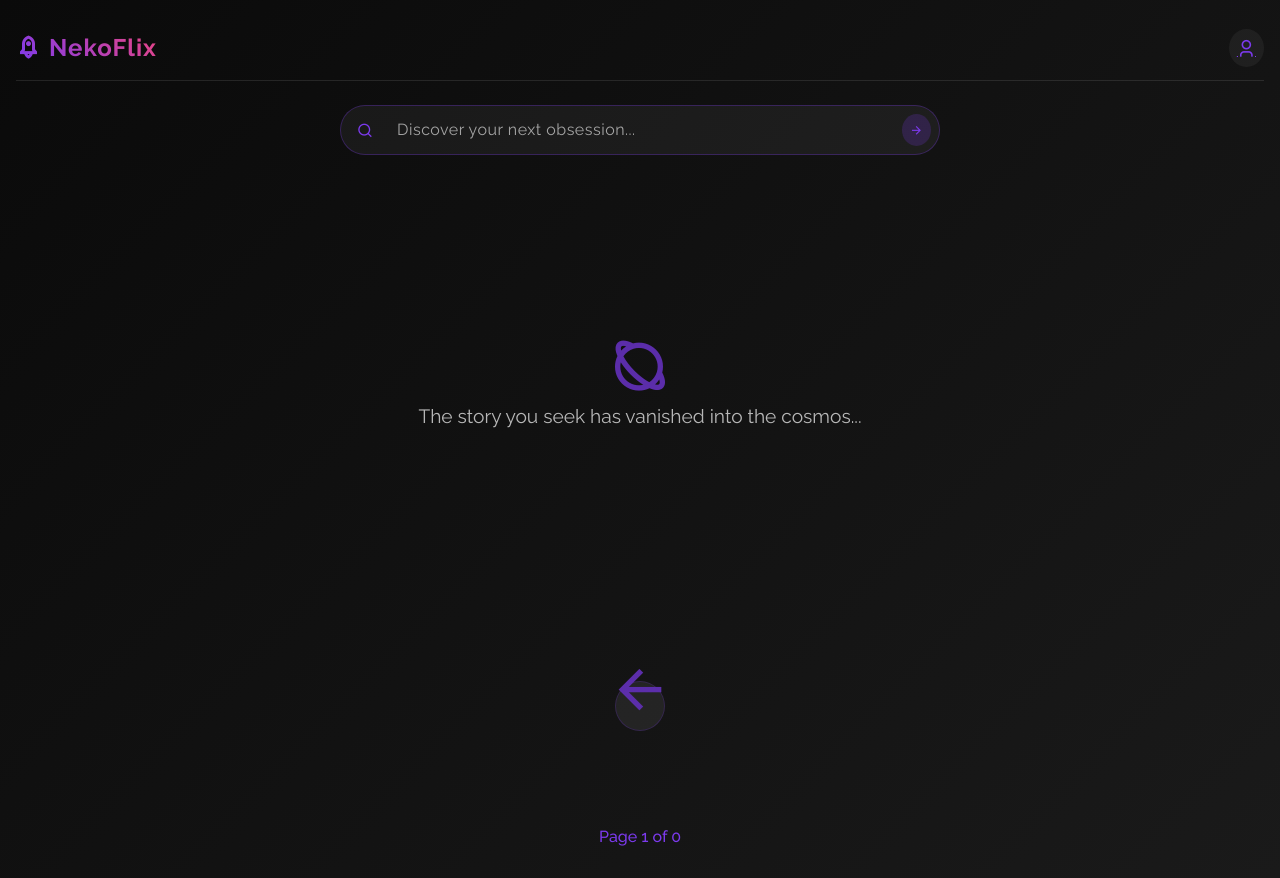
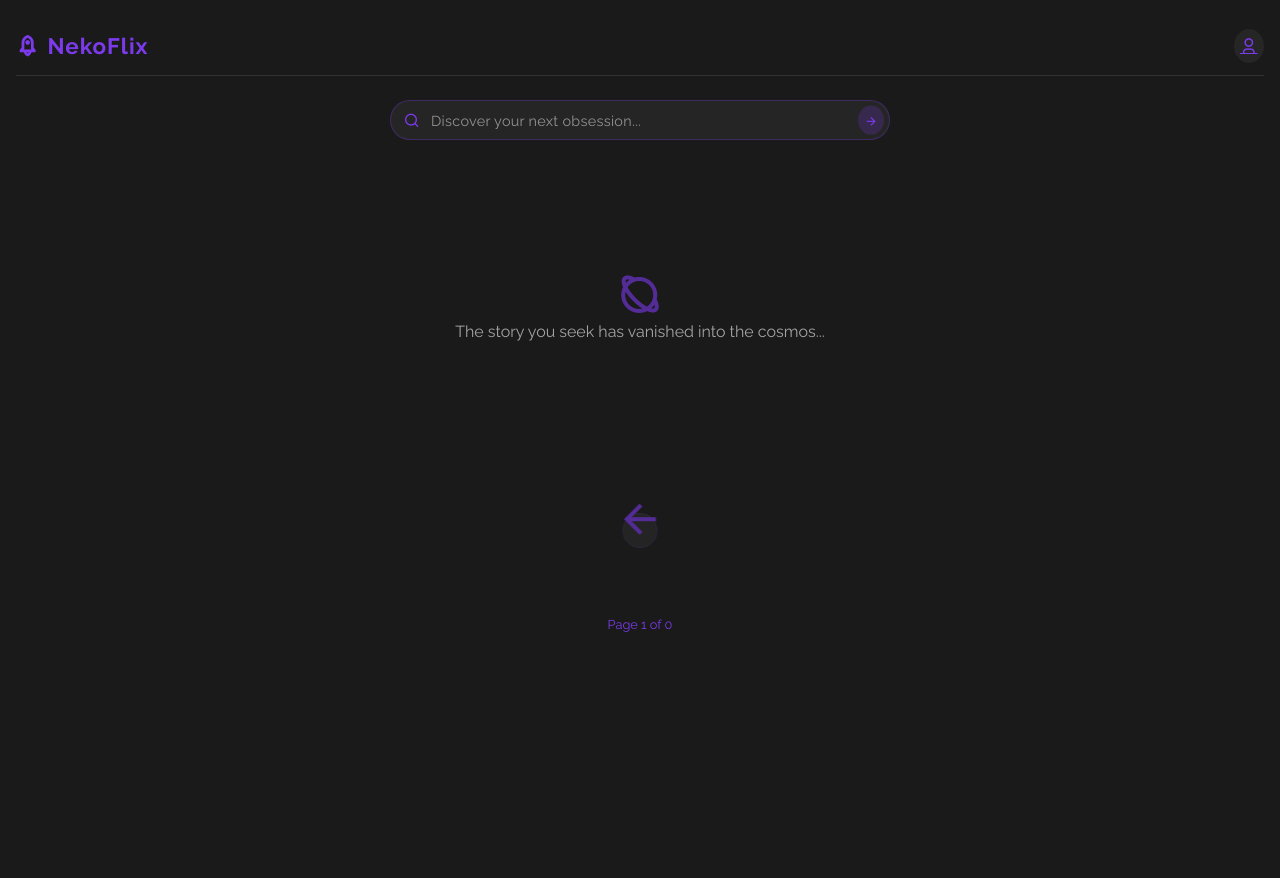
Before and after one commit to shahariarmahfuz/anime_verse, a Flask app: page / in a window 1280 px wide. After the commit the page ends 632 px from the top, so only its background shows below. Run offline with Flask 3, Linux system fonts and the light colour scheme; some libraries are stand-ins or nearby versions.

Commit message:
Update index.html

```diff
--- a/templates/index.html
+++ b/templates/index.html
@@ -17,7 +17,7 @@
             background: #0a0a0a;
         }
         body {
-            background: linear-gradient(135deg, #0a0a0a 0%, #1a1a1a 100%);
+            background: #1a1a1a; /* Simplified background */
             color: #ffffff;
             min-height: 100vh;
         }
@@ -35,51 +35,47 @@
             border-bottom: 1px solid rgba(255, 255, 255, 0.1);
         }
         .nav-bar h1 {
-            font-size: 1.5rem;
-            background: linear-gradient(45deg, #7c3aed, #e94584);
-            -webkit-background-clip: text;
-            -webkit-text-fill-color: transparent;
+            font-size: 1.4rem; /* Slightly smaller font size */
+            color: #7c3aed; /* Solid color for logo */
             letter-spacing: 1px;
             display: flex;
             align-items: center;
             gap: 0.5rem;
         }
         .admin-icon {
-            font-size: 1.2rem;
+            font-size: 1.1rem; /* Slightly smaller icon */
             color: #7c3aed;
-            transition: all 0.3s ease;
-            padding: 0.5rem;
+            transition: color 0.2s ease; /* Simplified transition */
+            padding: 0.4rem; /* Smaller padding */
             border-radius: 50%;
             background: rgba(255, 255, 255, 0.05);
         }
         .admin-icon:hover {
             color: #ffffff;
             background: #7c3aed;
-            transform: rotate(15deg);
-            box-shadow: 0 0 15px rgba(124, 58, 237, 0.5);
         }
         .header {
             text-align: center;
-            margin-bottom: 3rem;
+            margin-bottom: 2rem; /* Reduced margin */
         }
         .search-bar {
-            max-width: 600px;
-            height: 50px;
+            max-width: 500px; /* Smaller search bar */
+            height: 40px; /* Smaller search bar */
             margin: 0 auto;
             position: relative;
             background: rgba(255, 255, 255, 0.05);
-            border-radius: 50px;
+            border-radius: 30px; /* Smaller border radius */
             border: 1px solid rgba(124, 58, 237, 0.3);
             overflow: hidden;
         }
         .search-input {
             width: 100%;
-            padding: 0.8rem 3.5rem;
+            padding: 0.6rem 2.5rem; /* Smaller padding */
             border: none;
             background: transparent;
             color: white;
-            font-size: 1.1rem;
-            border-radius: 50px;
+            font-size: 1rem; /* Smaller font size */
+            border-radius: 30px; /* Smaller border radius */
         }
         .search-input:focus {
             outline: none;
@@ -88,23 +84,23 @@
         }
         .search-icon {
             position: absolute;
-            left: 1rem;
+            left: 0.8rem; /* Adjusted icon position */
             top: 50%;
             transform: translateY(-50%);
             color: #7c3aed;
         }
         .search-button {
             position: absolute;
-            right: 0.5rem;
+            right: 0.3rem; /* Adjusted button position */
             top: 50%;
             transform: translateY(-50%);
             background: rgba(124, 58, 237, 0.2);
             border: none;
             color: #7c3aed;
             cursor: pointer;
-            padding: 0.5rem;
+            padding: 0.4rem; /* Smaller padding */
             border-radius: 50%;
-            transition: all 0.3s ease;
+            transition: background-color 0.2s ease, color 0.2s ease; /* Simplified transition */
             outline: none;
         }
         .search-button:focus {
@@ -115,34 +111,34 @@
             color: #ffffff;
         }
         .search-input::placeholder {
-            color: rgba(255, 255, 255, 0.6);
-            letter-spacing: 0.5px;
-            font-size: 1rem;
+            color: rgba(255, 255, 255, 0.5); /* Slightly darker placeholder */
+            letter-spacing: 0.3px; /* Reduced letter spacing */
+            font-size: 0.9rem; /* Smaller font size */
         }
         .anime-grid {
             display: grid;
-            grid-template-columns: repeat(auto-fill, minmax(280px, 1fr));
-            gap: 2.5rem;
-            margin-bottom: 4rem;
+            grid-template-columns: repeat(auto-fill, minmax(120px, 1fr)); /* Even smaller cards */
+            gap: 1rem; /* Reduced gap */
+            margin-bottom: 3rem; /* Reduced margin */
         }
         .anime-card {
-            background: linear-gradient(45deg, #0a0a0a, #1a1a1a);
-            border-radius: 20px;
+            background: #1a1a1a; /* Solid background color */
+            border-radius: 10px; /* Smaller border radius */
             overflow: hidden;
-            transition: all 0.4s cubic-bezier(0.175, 0.885, 0.32, 1.275);
+            transition: transform 0.2s ease, box-shadow 0.2s ease; /* Simplified transition */
             cursor: pointer;
             position: relative;
-            border: 1px solid rgba(124, 58, 237, 0.3);
-            box-shadow: 0 8px 32px rgba(0, 0, 0, 0.1);
+            border: 1px solid rgba(124, 58, 237, 0.2); /* Thinner border */
+            box-shadow: 0 2px 8px rgba(0, 0, 0, 0.1); /* Reduced box shadow */
         }
         .anime-card:hover {
-            transform: translateY(-10px);
-            box-shadow: 0 15px 45px rgba(124, 58, 237, 0.3);
+            transform: translateY(-4px); /* Reduced translateY */
+            box-shadow: 0 6px 15px rgba(124, 58, 237, 0.2); /* Reduced box shadow */
         }
         .image-container {
             position: relative;
             width: 100%;
-            aspect-ratio: 16/9;
+            aspect-ratio: 2/3;
             overflow: hidden;
         }
         .image-container::before {
@@ -152,30 +148,28 @@
             left: 0;
             width: 100%;
             height: 100%;
-            background: linear-gradient(180deg, rgba(0,0,0,0) 60%, rgba(0,0,0,0.8) 100%);
+            background: linear-gradient(180deg, rgba(0,0,0,0) 70%, rgba(0,0,0,0.7) 100%); /* Simplified gradient */
             z-index: 1;
         }
         .anime-card img {
             width: 100%;
             height: 100%;
             object-fit: cover;
-            transition: transform 0.4s ease;
+            transition: transform 0.2s ease; /* Simplified transition */
         }
         .anime-card:hover img {
-            transform: scale(1.1);
+            transform: scale(1.03); /* Reduced scale */
         }
         .anime-card h3 {
-            padding: 1.2rem;
-            font-size: 1.2rem;
-            font-weight: 600;
-            background: linear-gradient(45deg, #7c3aed, #e94584);
-            -webkit-background-clip: text;
-            -webkit-text-fill-color: transparent;
+            padding: 0.6rem; /* Smaller padding */
+            font-size: 0.9rem; /* Smaller font size */
+            font-weight: 400; /* Lighter font weight */
+            color: #7c3aed; /* Solid color for title */
             text-align: center;
             position: relative;
             margin: 0;
-            line-height: 1.4;
-            min-height: 70px;
+            line-height: 1.2; /* Reduced line height */
+            min-height: 40px; /* Reduced min height */
             display: flex;
             align-items: center;
             justify-content: center;
@@ -183,120 +177,142 @@
         .anime-card h3::after {
             content: '';
             position: absolute;
-            bottom: 0.8rem;
+            bottom: 0.5rem; /* Adjusted bottom position */
             left: 50%;
             transform: translateX(-50%);
-            width: 60%;
-            height: 2px;
-            background: linear-gradient(45deg, #7c3aed, #e94584);
-            transition: width 0.3s ease;
+            width: 40%; /* Reduced width */
+            height: 1px; /* Thinner line */
+            background: #7c3aed; /* Solid color for line */
+            transition: width 0.2s ease; /* Simplified transition */
+            opacity: 0.7; /* Slightly transparent line */
         }
         .anime-card:hover h3::after {
-            width: 80%;
+            width: 60%; /* Reduced width on hover */
         }
         .no-results {
             text-align: center;
-            padding: 8rem 0 3rem;
-            opacity: 0.7;
+            padding: 6rem 0 2rem; /* Reduced padding */
+            opacity: 0.6; /* More transparent no-results text */
             position: relative;
-            min-height: 70vh;
+            min-height: 50vh; /* Reduced min height */
         }
         .no-results i {
-            font-size: 4rem;
-            margin-bottom: 2rem;
+            font-size: 3rem; /* Smaller icon */
+            margin-bottom: 1.5rem; /* Reduced margin */
             color: #7c3aed;
         }
         .no-results p {
-            font-size: 1.2rem;
-            line-height: 1.6;
-            max-width: 600px;
+            font-size: 1rem; /* Smaller font size */
+            line-height: 1.5; /* Reduced line height */
+            max-width: 500px; /* Smaller max width */
             margin: 0 auto;
         }
         .home-button {
             display: inline-flex;
             align-items: center;
             justify-content: center;
-            width: 50px;
-            height: 50px;
-            margin-top: 3rem;
-            background: rgba(255, 255, 255, 0.1);
+            width: 35px; /* Smaller button */
+            height: 35px; /* Smaller button */
+            margin-top: 1.5rem; /* Reduced margin */
+            background: rgba(255, 255, 255, 0.08); /* More transparent button */
             border-radius: 50%;
             color: white;
             text-decoration: none;
-            transition: all 0.3s ease;
-            border: 1px solid rgba(124, 58, 237, 0.3);
-            backdrop-filter: blur(5px);
+            transition: background-color 0.2s ease, transform 0.2s ease, box-shadow 0.2s ease; /* Simplified transition */
+            border: 1px solid rgba(124, 58, 237, 0.2); /* Thinner border */
+            backdrop-filter: blur(3px); /* Reduced blur */
             position: absolute;
-            bottom: 2rem;
+            bottom: 1.5rem; /* Adjusted bottom position */
             left: 50%;
             transform: translateX(-50%);
         }
         .home-button:hover {
-            background: linear-gradient(45deg, #7c3aed, #e94584);
-            transform: translateY(-1px);
-            box-shadow: 0 4px 20px rgba(124, 58, 237, 0.4);
+            background: #7c3aed;
+            transform: translateY(-1px) scale(1.02); /* Reduced transform */
+            box-shadow: 0 3px 10px rgba(124, 58, 237, 0.3); /* Reduced box shadow */
         }
         .pagination-container {
             position: relative;
-            margin-top: 3rem;
+            margin-top: 2rem; /* Reduced margin */
             background: transparent;
-            padding: 1rem 0;
+            padding: 0.8rem 0; /* Reduced padding */
         }
         .pagination {
             display: flex;
             justify-content: center;
             align-items: center;
-            gap: 1.5rem;
+            gap: 0.8rem; /* Reduced gap */
             max-width: 1400px;
             margin: 0 auto;
         }
         .pagination a {
-            padding: 1rem 2rem;
-            background: rgba(124, 58, 237, 0.3);
-            border-radius: 12px;
+            padding: 0.6rem 1rem; /* Smaller padding */
+            background: rgba(124, 58, 237, 0.2); /* More transparent pagination buttons */
+            border-radius: 8px; /* Smaller border radius */
             color: white;
             text-decoration: none;
-            transition: all 0.3s ease;
+            transition: background-color 0.2s ease, transform 0.2s ease, box-shadow 0.2s ease; /* Simplified transition */
             display: flex;
             align-items: center;
-            gap: 0.8rem;
-            font-weight: 500;
-            border: 1px solid rgba(255, 255, 255, 0.1);
+            gap: 0.5rem; /* Reduced gap */
+            font-weight: 400;
+            font-size: 0.8rem; /* Smaller font size */
+            border: 1px solid rgba(255, 255, 255, 0.08); /* Thinner border */
         }
         .pagination a:hover {
             background: #7c3aed;
-            box-shadow: 0 0 25px rgba(124, 58, 237, 0.4);
-            transform: scale(1.05);
+            box-shadow: 0 0 15px rgba(124, 58, 237, 0.3); /* Reduced box shadow */
+            transform: scale(1.02); /* Reduced scale */
         }
         .page-info {
-            font-weight: 500;
+            font-weight: 400;
             color: #7c3aed;
-            min-width: 120px;
+            min-width: 60px; /* Reduced min width */
             text-align: center;
-            padding: 0 1.5rem;
+            padding: 0 0.8rem; /* Reduced padding */
+            font-size: 0.8rem; /* Smaller font size */
         }
         @media (max-width: 768px) {
             .container {
-                padding: 1.5rem;
+                padding: 0.8rem; /* Reduced padding */
             }
             .nav-bar h1 {
-                font-size: 1.8rem;
+                font-size: 1.5rem;
             }
             .anime-grid {
-                grid-template-columns: repeat(auto-fill, minmax(200px, 1fr));
-                gap: 1.5rem;
+                grid-template-columns: repeat(auto-fill, minmax(100px, 1fr)); /* Even smaller cards on mobile */
+                gap: 0.8rem; /* Reduced gap */
             }
             .search-input {
-                padding: 0.8rem 2.5rem;
+                padding: 0.5rem 1.8rem; /* Smaller padding */
+                font-size: 0.9rem; /* Smaller font size */
             }
             .no-results {
-                padding: 5rem 0 2rem;
-                min-height: 60vh;
+                padding: 3rem 0 1rem; /* Reduced padding */
+                min-height: 40vh; /* Reduced min height */
+            }
+            .no-results i {
+                font-size: 2.5rem; /* Smaller icon */
+                margin-bottom: 1rem; /* Reduced margin */
+            }
+            .no-results p {
+                font-size: 0.9rem; /* Smaller font size */
             }
             .home-button {
                 bottom: 1rem;
-                width: 45px;
-                height: 45px;
+                width: 35px;
+                height: 35px;
+            }
+            .pagination {
+                gap: 0.6rem; /* Reduced gap */
+            }
+            .pagination a {
+                padding: 0.5rem 1rem; /* Smaller padding */
+                font-size: 0.7rem; /* Smaller font size */
+            }
+            .page-info {
+                min-width: 50px; /* Reduced min width */
+                font-size: 0.7rem; /* Smaller font size */
             }
         }
     </style>
```
